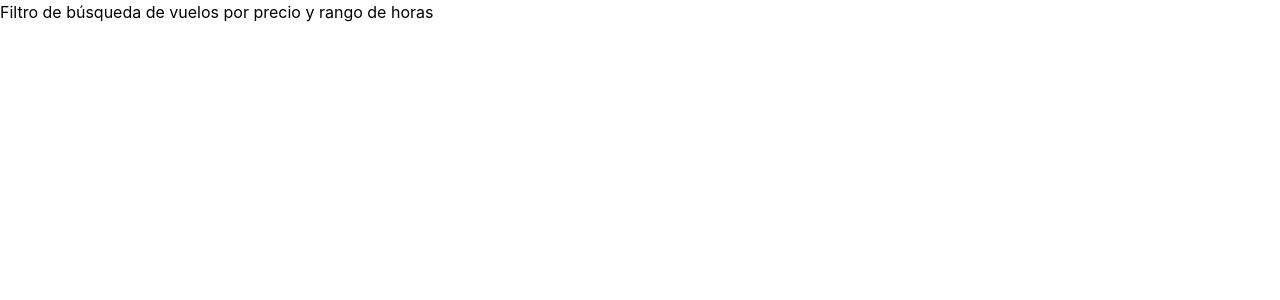
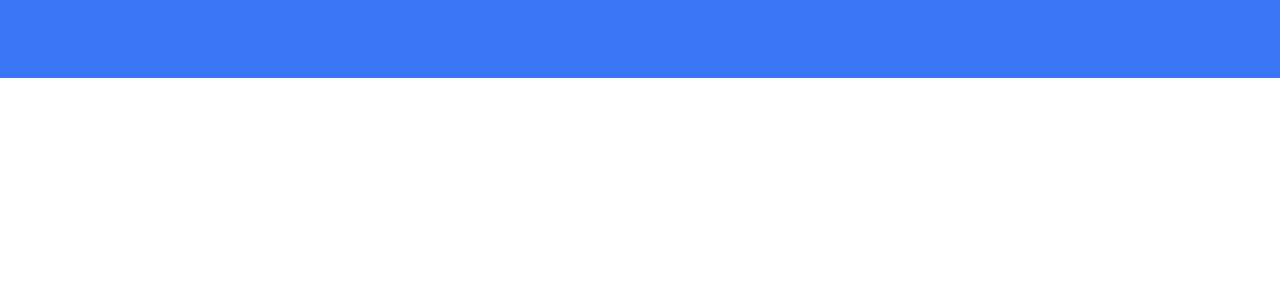
Before and after one commit to manuelRestrep0/frontend-presencial, a Next.js app: page /busqueda_vuelosB/filtrado_precio_rango in a window 1280 px wide. Shown: the top 300 px of the page. Built offline with nearby package versions, Linux system fonts and the light colour scheme.

Commit message:
header basico de filtrado por precio rango

```diff
--- a/app/busqueda_vuelosB/filtrado_precio_rango/page.tsx
+++ b/app/busqueda_vuelosB/filtrado_precio_rango/page.tsx
@@ -2,12 +2,10 @@ import React from 'react';
 
 function FiltroPrecioRango() {
     return (
-        <div>
-            <h1>Filtro de búsqueda de vuelos por precio y rango de horas</h1>
-            <form>
-                {/* Aquí colocarías tus elementos de entrada de datos, como campos de texto o controles deslizantes */}
-            </form>
-        </div>
+        <header style={{ width: '100%', height: '154px' }}>
+            <div style={{ width: '100%', height: '78px', backgroundColor: '#3A76F8' }}></div>
+            <div style={{ width: '100%', height: '76px', backgroundColor: '#FFFFFF' }}></div>
+        </header>
     );
 }
 
```
Also changed, not shown: app/busqueda_vuelosB/img/singaporeairlines.jpeg (added).
